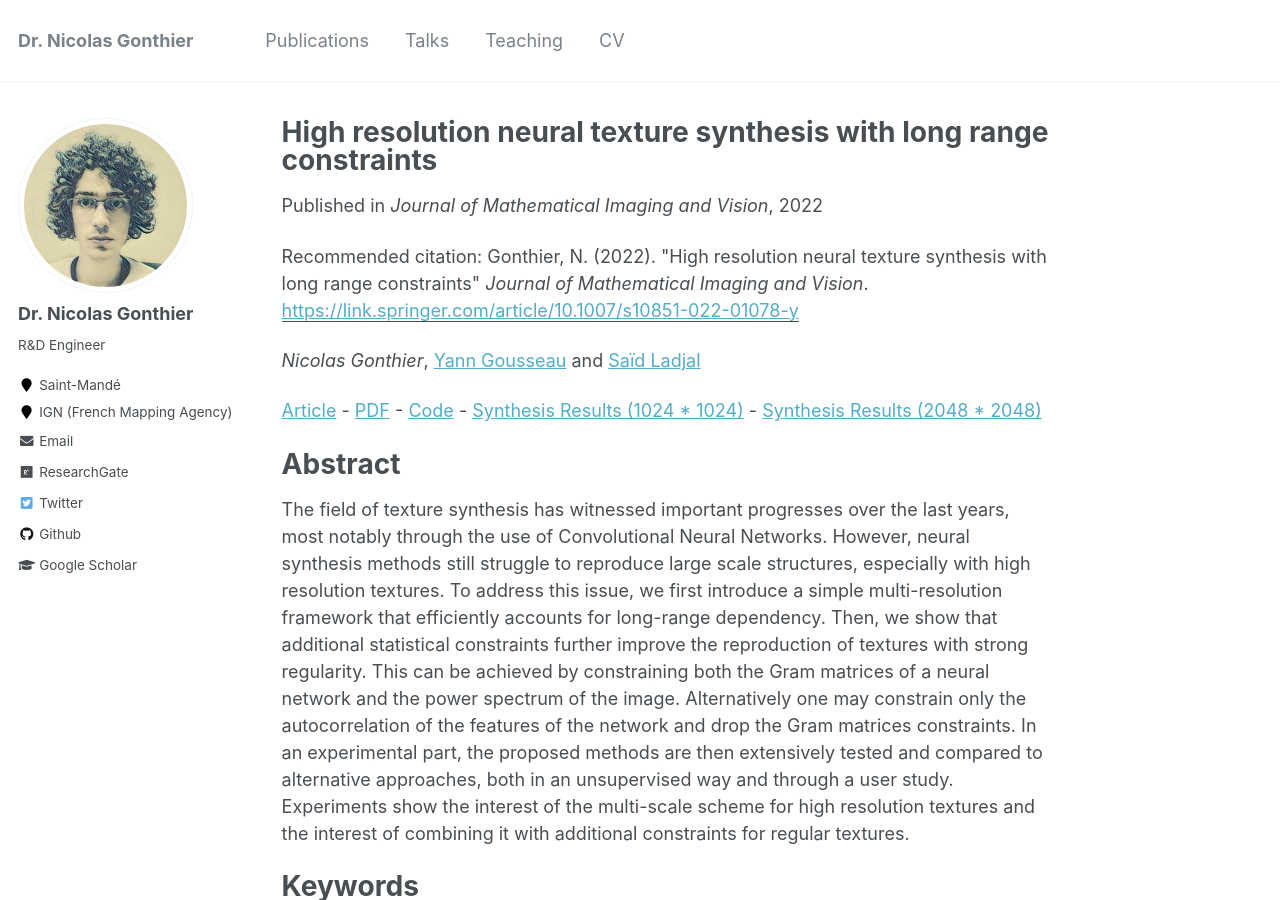
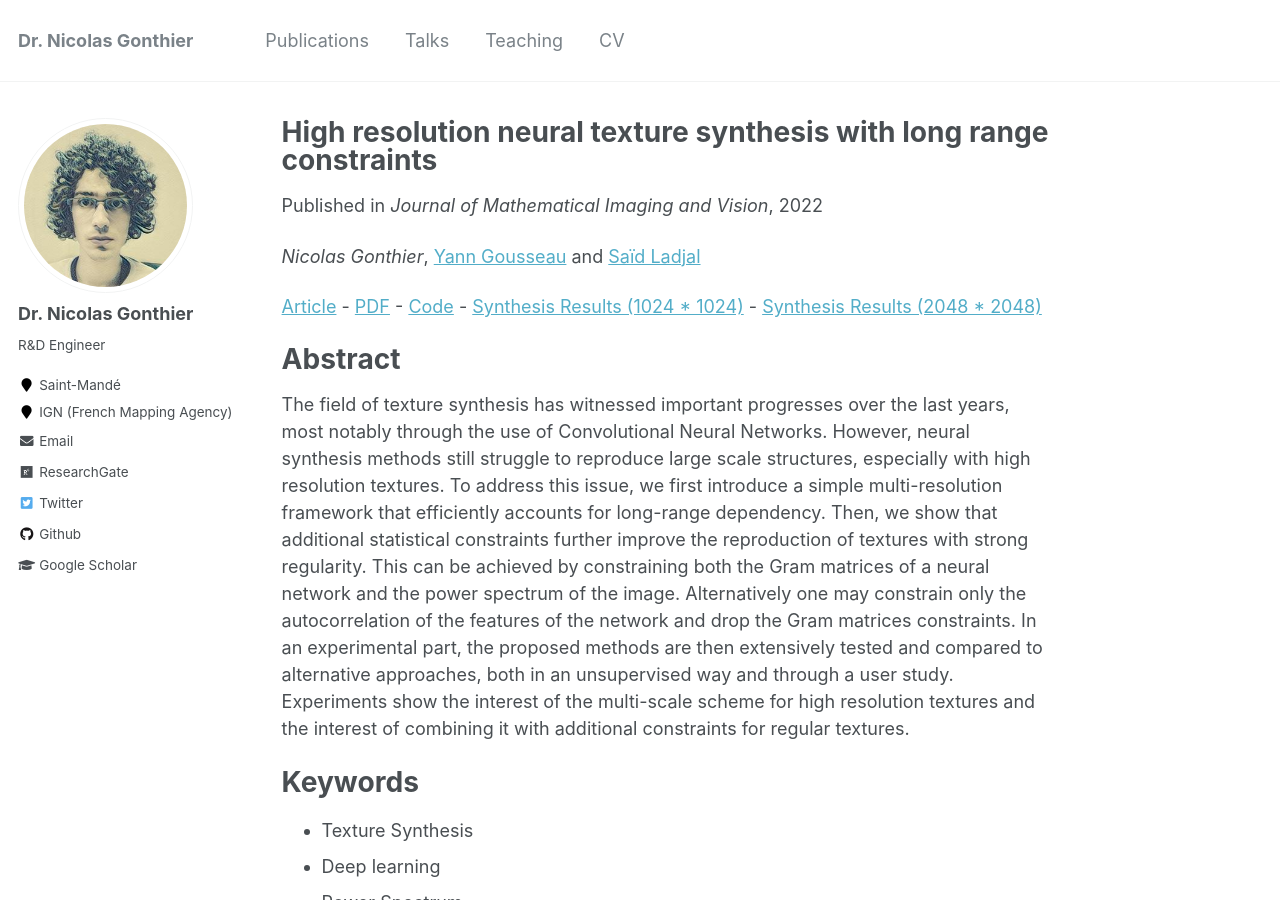
Before and after one commit to ngonthier/ngonthier.github.io, a Jekyll site: the page built from _publications/2020-08-01-Texture.md, in a window 1280 px wide and 900 px high. Built offline with Jekyll 4.4.1, drawn with Linux system fonts in a browser that asks for light colours; part of the change alters nothing that is shown.

Commit message:
Update 2020-08-01-Texture.md

```diff
--- a/_publications/2020-08-01-Texture.md
+++ b/_publications/2020-08-01-Texture.md
@@ -6,7 +6,7 @@ excerpt: 'This paper is about texture synthesis with CNN, we proposed a Multisca
 date: 2022-04-01
 venue: 'Journal of Mathematical Imaging and Vision'
 paperurl: 'https://link.springer.com/article/10.1007/s10851-022-01078-y'
-citation: 'Gonthier, N. (2022). &quot;High resolution neural texture synthesis with long range constraints&quot; <i>Journal of Mathematical Imaging and Vision</i>.'
+#citation: 'Gonthier, N. (2022). &quot;High resolution neural texture synthesis with long range constraints&quot; <i>Journal of Mathematical Imaging and Vision</i>.'
 ---
 
 *Nicolas Gonthier*, [Yann Gousseau](https://gousseau.wp.imt.fr/) and [Saïd Ladjal](https://perso.telecom-paristech.fr/ladjal/)
```
